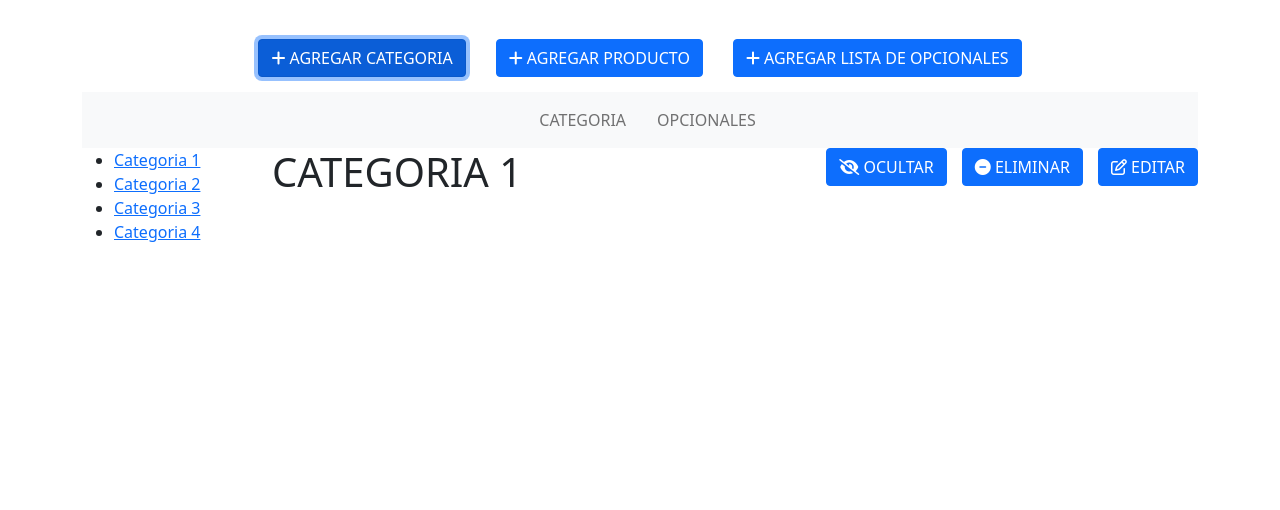
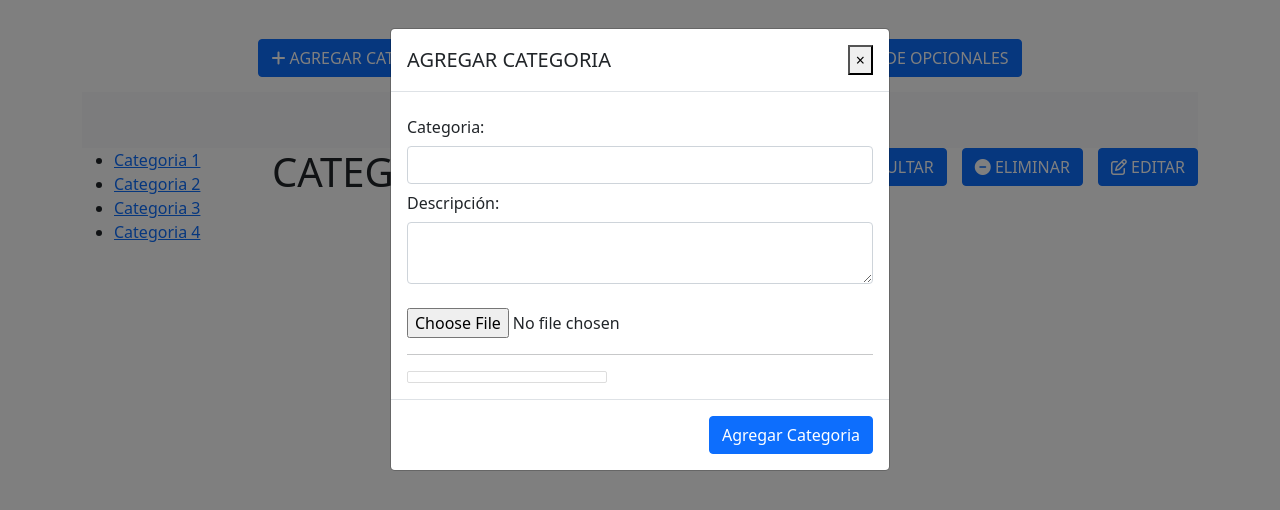
Before and after one commit to JefferCardenas-74/Frontend_tuMenu, a Vue app: page / in a window 1280 px wide. Both pictures are taken after a click on the button "AGREGAR CATEGORIA". Shown: the top 510 px of the page. Built offline with nearby package versions, Linux system fonts and the light colour scheme.

Commit message:
Se realizo la Modal de Agregar_Categoria

```diff
--- a/src/App.vue
+++ b/src/App.vue
@@ -1,10 +1,16 @@
 <template>
-  <br>
+  <br />
   <div class="container">
     <div class="container-opciones">
-      <button class="btn btn-primary" type="button"> <i class="fas fa-plus"></i> AGREGAR CATEGORIA</button>
-      <button class="btn btn-primary" type="button"> <i class="fas fa-plus"></i> AGREGAR PRODUCTO</button>
-      <button class="btn btn-primary" type="button"> <i class="fas fa-plus"></i> AGREGAR LISTA DE OPCIONALES</button>
+      <button class="btn btn-primary" type="button" @click="showModal()">
+        <i class="fas fa-plus"></i> AGREGAR CATEGORIA
+      </button>
+      <button class="btn btn-primary" type="button">
+        <i class="fas fa-plus"></i> AGREGAR PRODUCTO
+      </button>
+      <button class="btn btn-primary" type="button">
+        <i class="fas fa-plus"></i> AGREGAR LISTA DE OPCIONALES
+      </button>
     </div>
 
     <div class="container-titulo">
@@ -33,49 +39,51 @@
       <div class="col-10">
         <Categoria></Categoria>
       </div>
-
     </div>
   </div>
 
+  <MdAgregarCategoria></MdAgregarCategoria>
 </template>
 
 <script>
-
-import Navbar from './components/Navbar.vue';
-import Categoria from './components/Categoria.vue';
+import Navbar from "./components/Navbar.vue";
+import Categoria from "./components/Categoria.vue";
+import MdAgregarCategoria from "./components/ModalAgregarCategoria.vue";
 
 export default {
   name: "App",
   components: {
     Navbar,
-      Categoria
+    Categoria,
+    MdAgregarCategoria
   },
   data() {
     return {
 
+      modal : null
     };
   },
   methods: {
-
+    showModal() {
+      this.modal = new bootstrap.Modal(document.getElementById("mymodal"));
+      this.modal.show();
+    },
   },
 };
 </script>
 
 <style>
-
-  .container-opciones{
+.container-opciones {
   display: flex;
   flex-flow: row wrap;
   justify-content: center;
 }
 
-  .container-opciones button{
+.container-opciones button {
   margin: 15px;
 }
 
-  .container-categorias{
+.container-categorias {
   display: flex;
 }
-
-
 </style>
--- /dev/null
+++ b/src/components/ModalAgregarCategoria.vue
@@ -0,0 +1,97 @@
+<template>
+  <div
+    class="modal fade"
+    id="mymodal"
+    tabindex="-1"
+    role="dialog"
+    aria-labelledby="exampleModalLabel"
+    aria-hidden="true"
+  >
+    <div class="modal-dialog" role="document">
+      <div class="modal-content">
+        <div class="modal-header">
+          <h5 class="modal-title" id="exampleModalLabel">AGREGAR CATEGORIA</h5>
+          <button
+            type="button"
+            class="close"
+            data-dismiss="modal"
+            aria-label="Close"
+          >
+            <span aria-hidden="true">&times;</span>
+          </button>
+        </div>
+        <div class="modal-body">
+          <form>
+            <div class="form-group">
+              <label for="recipient-name" class="col-form-label"
+                >Categoria:</label
+              >
+              <input type="text" class="form-control" id="recipient-name" />
+            </div>
+            <div class="form-group">
+              <label for="message-text" class="col-form-label"
+                >Descripción:</label
+              >
+              <textarea class="form-control" id="message-text"></textarea>
+            </div>
+            <br />
+            <div>
+              <input id="file" type="file" @change="showImage($event)" />
+              <hr />
+              <div id="preview"></div>
+            </div>
+          </form>
+        </div>
+        <div class="modal-footer">
+          <button type="button" id="btn_AgregarC" class="btn btn-primary">
+            Agregar Categoria
+          </button>
+        </div>
+      </div>
+    </div>
+  </div>
+</template>
+
+<script>
+export default {
+  data() {
+    return {
+      modal: null,
+    };
+  },
+  methods: {
+    showImage(e) {
+        let reader = new FileReader();
+
+        reader.onload = function() {
+          let preview = document.getElementById("preview"),
+            image = document.createElement("img");
+
+          image.src = reader.result;
+
+          preview.innerHTML = "";
+          preview.append(image);
+        };
+
+        reader.readAsDataURL(e.target.files[0]);
+    },
+  },
+};
+</script>
+
+<style>
+#btn_AgregarC button {
+  display: flex;
+  justify-content: center;
+}
+
+#preview {
+  border:1px solid #ddd;
+  padding:5px;
+  border-radius:2px;
+  background:#fff;
+  max-width:200px;
+}
+
+#preview img {width:100%;display:block;}
+</style>
```
Also changed, not shown: 1 other file (tests, documents, lock files or other folders). Lines whose indentation alone changed are shown as unchanged.
